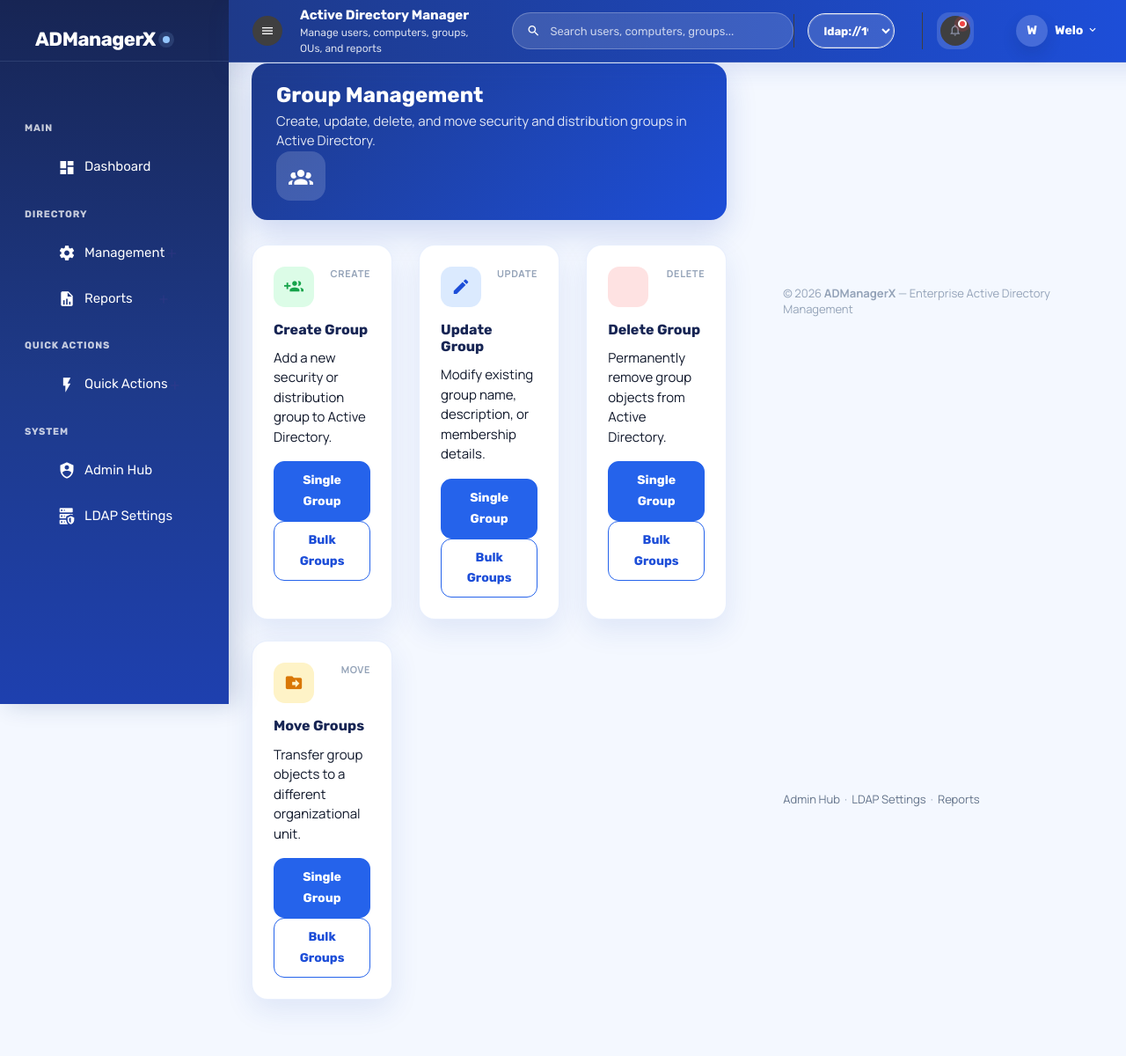
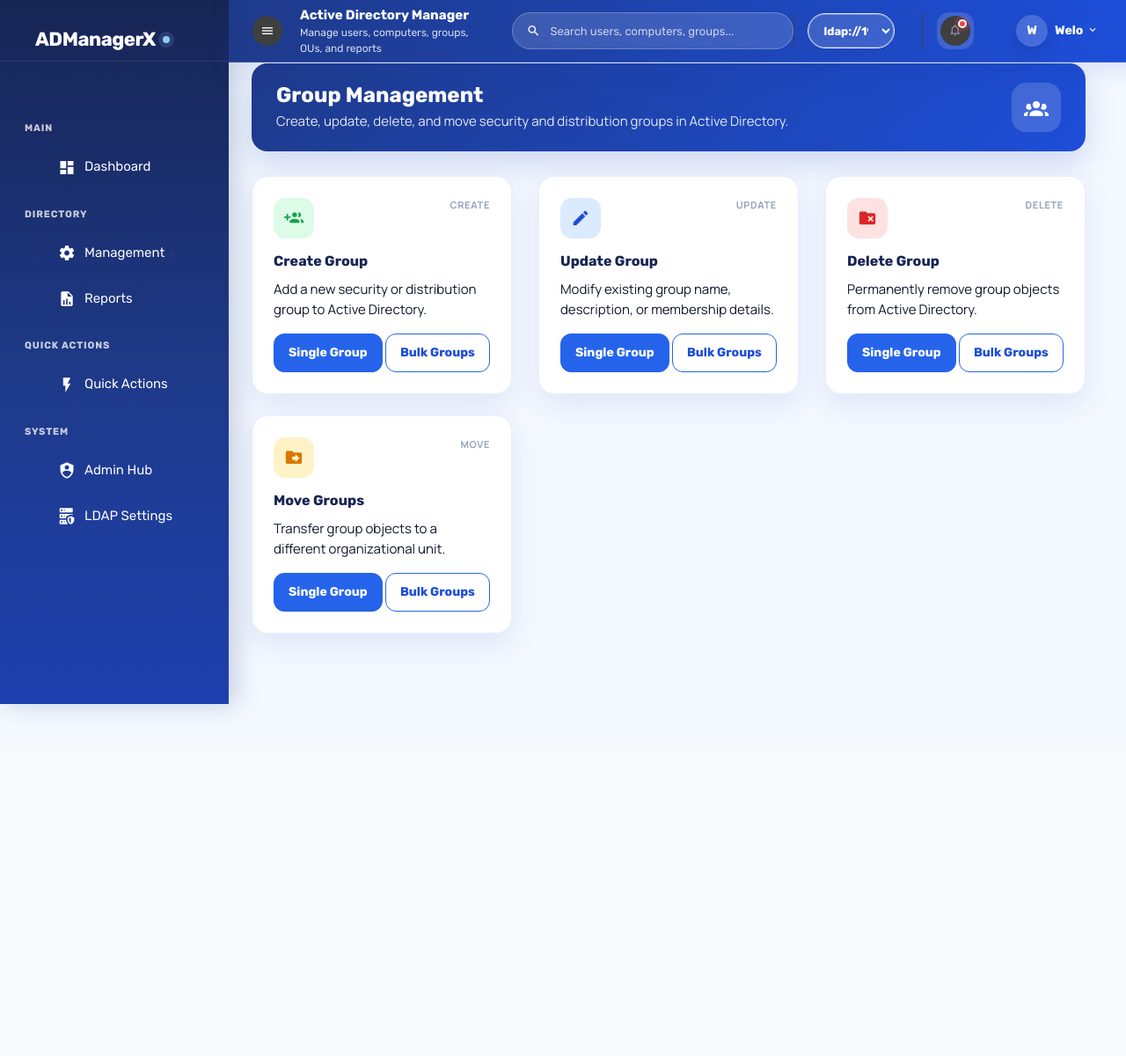
Before and after one commit to Mdood/ADManagerx, a Django app: page /group_management/ in a window 1280 px wide. Shown: the whole page at 88% size. After the commit the page ends 812 px from the top, so only its background shows below. Run offline with Django 5.2, Linux system fonts and the light colour scheme; a user stored in the database is signed in; data comes from the database, SQL or seed files in the repository; both versions use the stored data as it was after the commit; some libraries are stand-ins or nearby versions.

Commit message:
Removed the footer for now and tested

```diff
--- a/ADManagerX/templates/layout.html
+++ b/ADManagerX/templates/layout.html
@@ -347,6 +347,7 @@
         color: #ffffff !important;
         z-index: 2;
       }
+
       .adx-domain-select {
         max-width: 230px;
         height: 38px;
@@ -358,7 +359,6 @@
         padding: 0 14px;
       }
       .adx-domain-select option { color: #0f172a; }
-
 
       .navbar-nav-right {
         margin-left: auto !important;
@@ -829,26 +829,7 @@ body.sidebar-icon-only .messages-wrapper {
 
       .adx-page-hero p { opacity: 0.88; margin-bottom: 0; }
 
-      /* Footer */
-      .adx-footer {
-        border-top: 1px solid rgba(37, 99, 235, 0.10);
-        padding: 18px 28px;
-        margin-top: 40px;
-        color: #94a3b8;
-        font-size: 13px;
-        display: flex;
-        justify-content: space-between;
-        align-items: center;
-        flex-wrap: wrap;
-        gap: 8px;
-      }
 
-      .adx-footer a {
-        color: #64748b;
-        text-decoration: none;
-      }
-
-      .adx-footer a:hover { color: #2563eb; }
     </style>
 
     {% block extra_head %}{% endblock extra_head %}
@@ -897,21 +878,18 @@ body.sidebar-icon-only .messages-wrapper {
                     Users
                   </a>
                 </li>
-
                 <li class="nav-item">
                   <a class="nav-link {% if request.resolver_match.url_name == 'computer_management' %}active-sub-link{% endif %}" href="{% url 'computer_management' %}">
                     <i class="mdi mdi-desktop-classic mr-2"></i>
                     Computers
                   </a>
                 </li>
-
                 <li class="nav-item">
                   <a class="nav-link {% if request.resolver_match.url_name == 'group_management' %}active-sub-link{% endif %}" href="{% url 'group_management' %}">
                     <i class="mdi mdi-account-group mr-2"></i>
                     Groups
                   </a>
                 </li>
-
                 <li class="nav-item">
                   <a class="nav-link {% if request.resolver_match.url_name == 'ou_management' %}active-sub-link{% endif %}" href="{% url 'ou_management' %}">
                     <i class="mdi mdi-folder-network mr-2"></i>
@@ -937,28 +915,24 @@ body.sidebar-icon-only .messages-wrapper {
                     Reports Home
                   </a>
                 </li>
-
                 <li class="nav-item">
                   <a class="nav-link {% if request.resolver_match.url_name == 'user_reports_page' %}active-sub-link{% endif %}" href="{% url 'user_reports_page' %}">
                     <i class="mdi mdi-account-search mr-2"></i>
                     User Reports
                   </a>
                 </li>
-
                 <li class="nav-item">
                   <a class="nav-link {% if request.resolver_match.url_name == 'computer_reports_page' %}active-sub-link{% endif %}" href="{% url 'computer_reports_page' %}">
                     <i class="mdi mdi-monitor-dashboard mr-2"></i>
                     Computer Reports
                   </a>
                 </li>
-
                 <li class="nav-item">
                   <a class="nav-link {% if request.resolver_match.url_name == 'group_reports_page' %}active-sub-link{% endif %}" href="{% url 'group_reports_page' %}">
                     <i class="mdi mdi-account-group-outline mr-2"></i>
                     Group Reports
                   </a>
                 </li>
-
                 <li class="nav-item">
                   <a class="nav-link {% if request.resolver_match.url_name == 'ou_reports_page' %}active-sub-link{% endif %}" href="{% url 'ou_reports_page' %}">
                     <i class="mdi mdi-folder-search mr-2"></i>
@@ -986,35 +960,30 @@ body.sidebar-icon-only .messages-wrapper {
                     Create User
                   </a>
                 </li>
-
                 <li class="nav-item">
                   <a class="nav-link {% if request.resolver_match.url_name == 'reset_password_single_user' %}active-sub-link{% endif %}" href="{% url 'reset_password_single_user' %}">
                     <i class="mdi mdi-lock-reset mr-2"></i>
                     Reset Password
                   </a>
                 </li>
-
                 <li class="nav-item">
                   <a class="nav-link {% if request.resolver_match.url_name == 'unlock_single_user' %}active-sub-link{% endif %}" href="{% url 'unlock_single_user' %}">
                     <i class="mdi mdi-account-key mr-2"></i>
                     Unlock User
                   </a>
                 </li>
-
                 <li class="nav-item">
                   <a class="nav-link {% if request.resolver_match.url_name == 'create_single_computer' %}active-sub-link{% endif %}" href="{% url 'create_single_computer' %}">
                     <i class="mdi mdi-desktop-classic mr-2"></i>
                     Create Computer
                   </a>
                 </li>
-
                 <li class="nav-item">
                   <a class="nav-link {% if request.resolver_match.url_name == 'create_single_group' %}active-sub-link{% endif %}" href="{% url 'create_single_group' %}">
                     <i class="mdi mdi-account-group mr-2"></i>
                     Create Group
                   </a>
                 </li>
-
                 <li class="nav-item">
                   <a class="nav-link {% if request.resolver_match.url_name == 'create_single_ou' %}active-sub-link{% endif %}" href="{% url 'create_single_ou' %}">
                     <i class="mdi mdi-folder-plus mr-2"></i>
@@ -1049,21 +1018,16 @@ body.sidebar-icon-only .messages-wrapper {
         <!-- Theme Settings Panel -->
         <div id="theme-settings" class="settings-panel">
           <i class="settings-close mdi mdi-close"></i>
-
           <p class="settings-heading">SIDEBAR SKINS</p>
-
           <div class="sidebar-bg-options selected" id="sidebar-default-theme">
             <div class="img-ss rounded-circle bg-light border mr-3"></div>
             Default
           </div>
-
           <div class="sidebar-bg-options" id="sidebar-dark-theme">
             <div class="img-ss rounded-circle bg-dark border mr-3"></div>
             Dark
           </div>
-
           <p class="settings-heading mt-2">HEADER SKINS</p>
-
           <div class="color-tiles mx-0 px-4">
             <div class="tiles light"></div>
             <div class="tiles dark"></div>
@@ -1099,7 +1063,6 @@ body.sidebar-icon-only .messages-wrapper {
             </div>
 
             <ul class="navbar-nav navbar-nav-right ml-lg-auto d-flex align-items-center">
-
 
               {% if available_domains %}
                 <li class="nav-item mr-3 d-none d-md-flex align-items-center">
@@ -1187,7 +1150,6 @@ body.sidebar-icon-only .messages-wrapper {
                       G
                     {% endif %}
                   </span>
-
                   <span class="profile-name">
                     {% if request.user.is_authenticated %}
                       {{ request.user.get_full_name|default:request.user.username }}
@@ -1202,14 +1164,11 @@ body.sidebar-icon-only .messages-wrapper {
                     <i class="mdi mdi-shield-account mr-2 text-success"></i>
                     Admin Hub
                   </a>
-
                   <a class="dropdown-item" href="{% url 'ldap_setup' %}">
                     <i class="mdi mdi-server-security mr-2 text-info"></i>
                     LDAP Settings
                   </a>
-
                   <div class="dropdown-divider"></div>
-
                   <a class="dropdown-item" href="{% url 'logout' %}">
                     <i class="mdi mdi-logout mr-2 text-primary"></i>
                     Sign out
@@ -1232,7 +1191,6 @@ body.sidebar-icon-only .messages-wrapper {
               <div class="alert alert-{{ message.tags|default:'info' }} alert-dismissible fade show" role="alert">
                 <i class="mdi mdi-information-outline mr-2"></i>
                 <span>{{ message }}</span>
-
                 <button type="button" class="close" data-dismiss="alert" aria-label="Close">
                   <span aria-hidden="true">&times;</span>
                 </button>
@@ -1243,18 +1201,6 @@ body.sidebar-icon-only .messages-wrapper {
 
         <!-- Page Content -->
         {% block content %}{% endblock content %}
-
-        <!-- Footer -->
-        <footer class="adx-footer">
-          <span>&copy; {% now "Y" %} <strong>ADManagerX</strong> &mdash; Enterprise Active Directory Management</span>
-          <span>
-            <a href="{% url 'admin_hub' %}">Admin Hub</a>
-            &nbsp;&middot;&nbsp;
-            <a href="{% url 'ldap_setup' %}">LDAP Settings</a>
-            &nbsp;&middot;&nbsp;
-            <a href="{% url 'reports_page' %}">Reports</a>
-          </span>
-        </footer>
 
       </div>
     </div>
@@ -1350,11 +1296,6 @@ body.sidebar-icon-only .messages-wrapper {
             return;
           }
 
-          /*
-            This currently sends the admin to the reports page.
-            Later, we can upgrade this to use your existing AJAX endpoint:
-            {% url 'search_directory_objects_ajax' %}
-          */
           window.location.href = "{% url 'reports_page' %}?q=" + encodeURIComponent(query);
         });
       })();
--- a/ADManagerX/templates/management/computer/computer_management_page.html
+++ b/ADManagerX/templates/management/computer/computer_management_page.html
@@ -56,7 +56,7 @@
         <div class="card-body">
           <div class="d-flex justify-content-between align-items-start mb-3">
             <span class="adx-action-icon" style="background:#fee2e2; color:#dc2626;">
-              <i class="mdi mdi-desktop-off"></i>
+              <i class="mdi mdi-account-lock"></i>
             </span>
             <span style="font-size:11px;font-weight:700;color:#94a3b8;text-transform:uppercase;letter-spacing:0.06em;">Lock</span>
           </div>
--- a/ADManagerX/templates/management/group/group_management_page.html
+++ b/ADManagerX/templates/management/group/group_management_page.html
@@ -56,7 +56,7 @@
         <div class="card-body">
           <div class="d-flex justify-content-between align-items-start mb-3">
             <span class="adx-action-icon" style="background:#fee2e2; color:#dc2626;">
-              <i class="mdi mdi-account-multiple-remove"></i>
+              <i class="mdi mdi-folder-remove"></i>
             </span>
             <span style="font-size:11px;font-weight:700;color:#94a3b8;text-transform:uppercase;letter-spacing:0.06em;">Delete</span>
           </div>
--- a/ADManagerX/urls.py
+++ b/ADManagerX/urls.py
@@ -65,8 +65,6 @@ urlpatterns = [
     path('group/update/bulk/', update_bulk_groups, name='update_bulk_groups'),
     path('group/delete/single/', delete_single_group, name='delete_single_group'),
     path('group/delete/bulk/', delete_bulk_groups, name='delete_bulk_groups'),
-    path("groups/move/bulk/", move_bulk_groups, name="move_bulk_groups"),
-    path("groups/delete/bulk/", delete_bulk_groups, name="delete_bulk_groups"),
     path('group/move/single/', move_single_group, name='move_single_group'),
     path('group/move/bulk/', move_bulk_groups, name='move_bulk_groups'),
 
--- a/config/settings.py
+++ b/config/settings.py
@@ -98,6 +98,7 @@ AUTHENTICATION_BACKENDS = [
 
 # URLs that should not be intercepted by the first-run middleware
 LDAP_SETUP_EXCLUDE_PREFIXES = [
-    '/admin/', '/static/', '/ldap/setup/', '/favicon.ico', '/accounts/login/'
+    '/admin/', '/static/', '/ldap/setup/', '/favicon.ico',
+    '/accounts/login/', '/login/', '/logout/',
 ]
 # --------------------------------------
```
Also changed, not shown: .claude/settings.local.json (added), db.sqlite3. Lines whose indentation alone changed are shown as unchanged.
